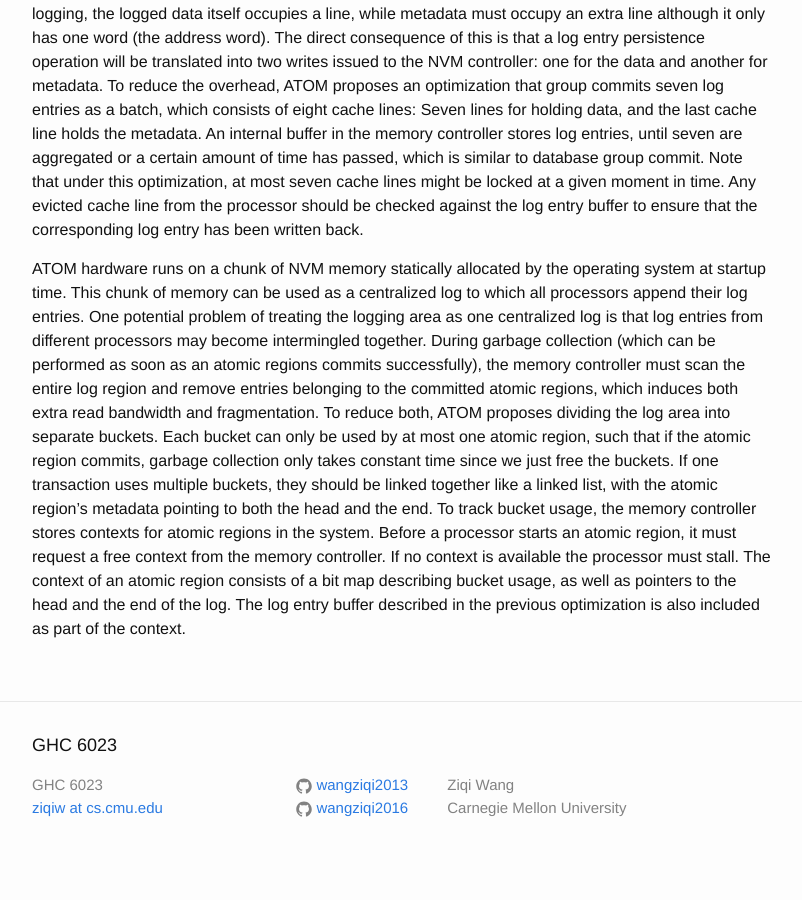
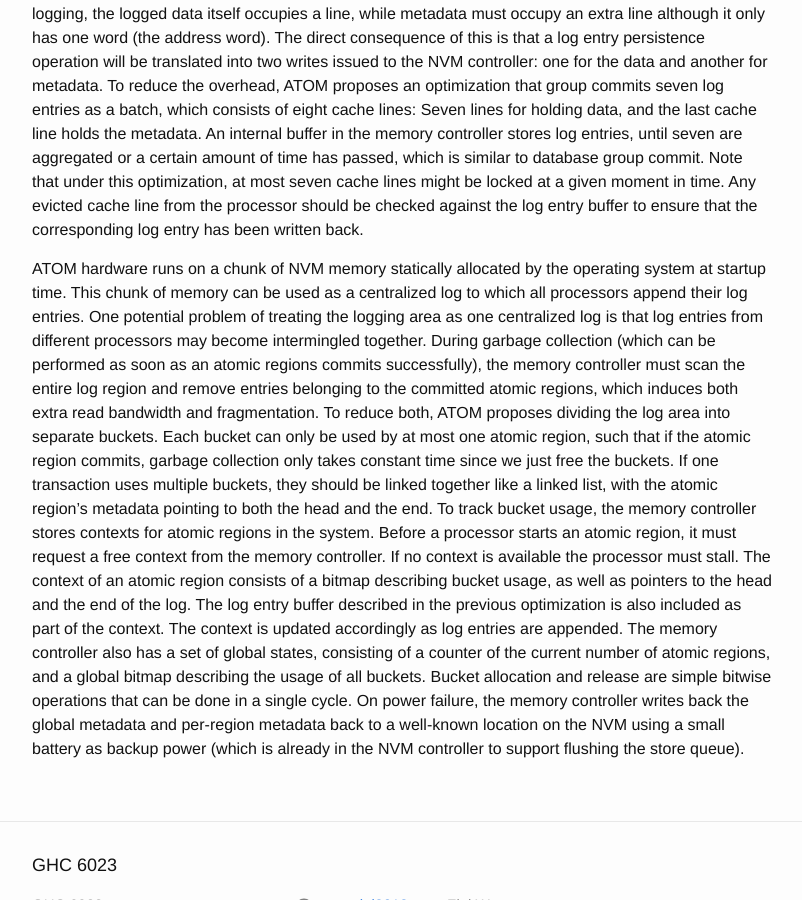
Before and after one commit to wangziqi2013/wangziqi2013.github.io, a Jekyll site: the page built from _posts/2019-02-17-atom.markdown, in a window 1280 px wide and 900 px high, scrolled down 1854 px. Shown: the whole window, without its empty margins (238-1040 px from the left). Built offline with Jekyll 4.4.1, drawn with Linux system fonts in a browser that asks for light colours; our own code applies the rules of GitHub Pages for plain Markdown files; before the commit the page ends 2733 px from its top, so only the background shows below that.

Commit message:
Finish bucket

```diff
--- a/_posts/2019-02-17-atom.markdown
+++ b/_posts/2019-02-17-atom.markdown
@@ -96,5 +96,10 @@ time since we just free the buckets. If one transaction uses multiple buckets, t
 list, with the atomic region's metadata pointing to both the head and the end. To track bucket usage, the memory controller
 stores contexts for atomic regions in the system. Before a processor starts an atomic region, it must request a free context
 from the memory controller. If no context is available the processor must stall. The context of an atomic region consists of
-a bit map describing bucket usage, as well as pointers to the head and the end of the log. The log entry buffer described
-in the previous optimization is also included as part of the context.
+a bitmap describing bucket usage, as well as pointers to the head and the end of the log. The log entry buffer described
+in the previous optimization is also included as part of the context. The context is updated accordingly as log entries are
+appended. The memory controller also has a set of global states, consisting of a counter of the current number of atomic
+regions, and a global bitmap describing the usage of all buckets. Bucket allocation and release are simple bitwise operations
+that can be done in a single cycle. On power failure, the memory controller writes back the global metadata and per-region
+metadata back to a well-known location on the NVM using a small battery as backup power (which is already in the NVM
+controller to support flushing the store queue).
```
